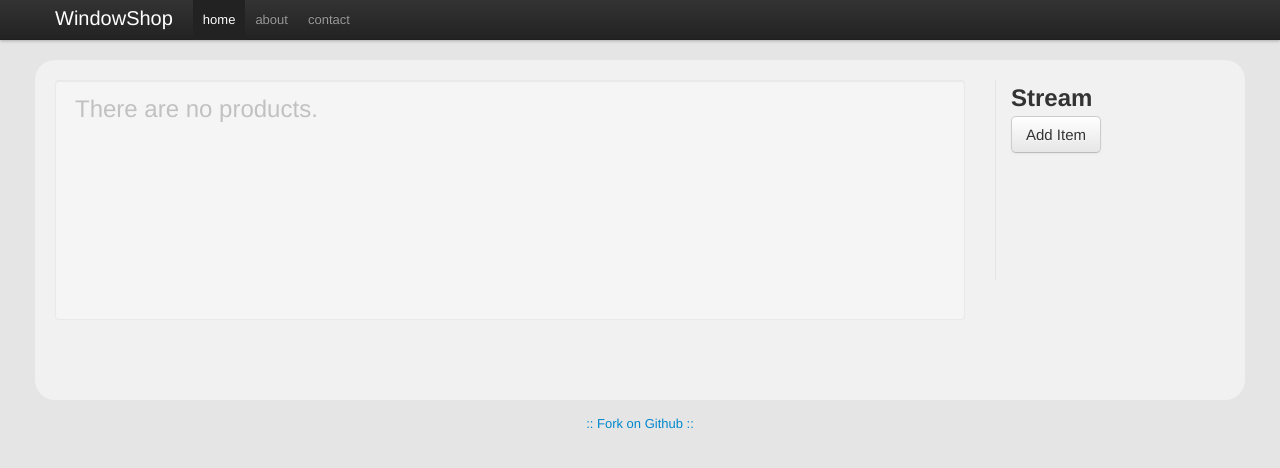
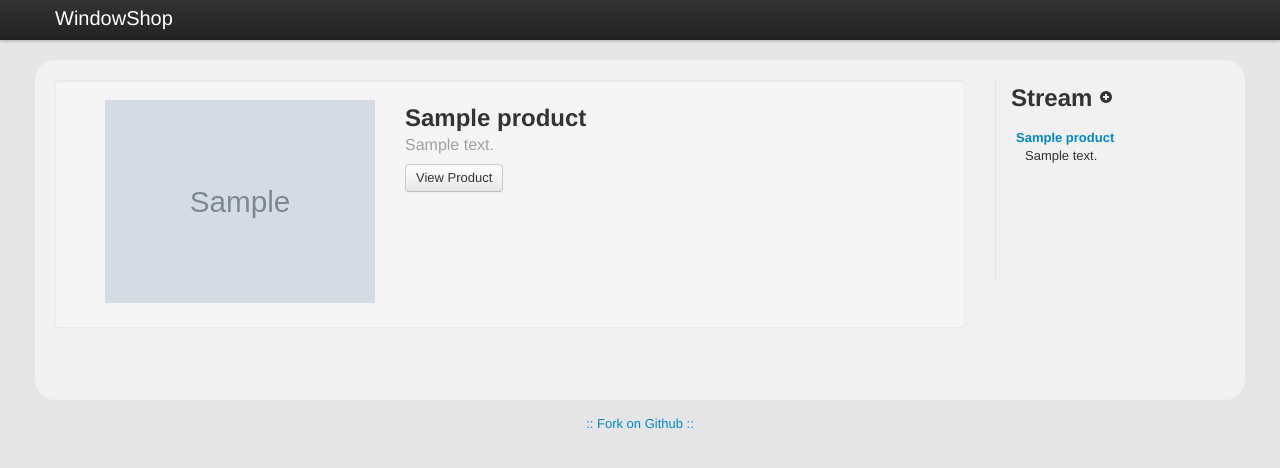
Before and after one commit to ehazlett/windowshop, a Django app: page / in a window 1280 px wide. Shown: the top 468 px of the page. Run offline with Django 3.2, Linux system fonts and the light colour scheme; tables that the repository leaves empty hold one stand-in row (values such as "Sample post"); grey boxes marked "Sample" are stand-in pictures; some libraries are stand-ins or nearby versions.

Commit message:
more work on ui

```diff
--- a/windowshop/products/models.py
+++ b/windowshop/products/models.py
@@ -1,9 +1,16 @@
 from django.db import models
+from django.contrib.auth.models import User
+from uuid import uuid4
 
 class Product(models.Model):
+    uuid = models.CharField(max_length=36, null=True, blank=True, \
+        default=str(uuid4()))
+    created = models.DateTimeField(auto_now_add=True)
     name = models.CharField(max_length=64, null=True)
-    description = models.TextField(null=True)
-    image = models.ImageField(upload_to='products', null=True)
+    description = models.TextField(null=True, blank=True)
+    image_url = models.URLField(null=True, blank=True)
+    url = models.URLField(null=True, blank=True)
+    author = models.ForeignKey(User, null=True, blank=True)
 
     def __unicode__(self):
         return self.name
--- a/windowshop/products/urls.py
+++ /dev/null
@@ -1,5 +0,0 @@
-from django.conf.urls.defaults import patterns, include, url
-
-urlpatterns = patterns('products.views',
-    url(r'^$', 'index'),
-)
--- a/windowshop/products/views.py
+++ b/windowshop/products/views.py
@@ -1,5 +1,22 @@
 from django.shortcuts import render_to_response
 from django.template import RequestContext
+from products.models import Product
+from random import Random
 
-def index(request):
-    return render_to_response('index.html', context_instance=RequestContext(request))
+def index(request, product_uuid=None):
+    product = None if not product_uuid else Product.objects.get(uuid=product_uuid)
+    if request.method == 'POST':
+        p = Product()
+        p.name = request.POST.get('name', None)
+        p.description = request.POST.get('description', None)
+        p.image_url = request.POST.get('image_url', None)
+        p.url = request.POST.get('url', None)
+        p.author = request.user if request.user.id else None
+        p.save()
+    if not product and Product.objects.count() != 0:
+        product = Product.objects.order_by('-created')[0]
+    ctx = {
+        'product': product,
+        'latest': Product.objects.order_by('-created')[:5],
+    }
+    return render_to_response('index.html', ctx, context_instance=RequestContext(request))
--- a/windowshop/static/css/app.css
+++ b/windowshop/static/css/app.css
@@ -21,11 +21,30 @@ div.sidebar {
   border-left: 1px solid #e5e5e5;
   min-height: 200px;
 }
+div.sidebar dl {
+  margin-left: 5px;
+}
 .info {
   font-size: 24px;
   color: #c1c1c1;
+}
+.info-small {
+  font-size: 16px;
+  color: #a1a1a1;
 }
 div.footer {
   margin: 15px auto 0 auto;
   text-align: center;
 }
+div.product-link {
+  margin: 10px 0 10px 0;
+}
+.icon-link {
+  position: relative;
+  top: 6px;
+}
+div.sidebar-footer {
+  position: relative;
+  bottom: -5px;
+  text-align: center;
+}
--- /dev/null
+++ b/windowshop/static/js/validate.js
@@ -0,0 +1,16 @@
+function validateForm(form, errorClass){
+  var valid = true;
+  var cssClass = errorClass ? errorClass : 'error';
+  if (form) {
+    $(form).find(':input').each(function(index, el){
+      if ($(el).hasClass('required')) {
+        if ($(el).val() == "") {
+          valid = false;
+          //debug.log($(el) + ' invalid');
+          $(el).parent().parent().addClass(cssClass);
+        }
+      }
+    });
+  }
+  return valid;
+}
--- a/windowshop/templates/base.html
+++ b/windowshop/templates/base.html
@@ -26,12 +26,9 @@
             <span class="icon-bar"></span>
             <span class="icon-bar"></span>
           </a>
-          <a class="brand" href="#">WindowShop</a>
+          <a class="brand" href="{% url products.views.index %}">WindowShop</a>
           <div class="nav-collapse">
             <ul class="nav">
-              <li class="active"><a href="#">{% trans 'home' %}</a></li>
-              <li><a href="#about">{% trans 'about' %}</a></li>
-              <li><a href="#contact">{% trans 'contact' %}</a></li>
             </ul>
           </div><!--/.nav-collapse -->
         </div>
@@ -47,6 +44,7 @@
     <div class="footer">
       <a href="https://github.com/ehazlett/windowshop" target="_gh">:: Fork on Github ::</a>
     </div>
+    <script src="{{ STATIC_URL }}js/validate.js"></script>
     <script src="{{ STATIC_URL }}js/bootstrap.min.js"></script>
     <script src="{{ STATIC_URL }}js/bootstrap-modal.js"></script>
   </body>
--- a/windowshop/templates/index.html
+++ b/windowshop/templates/index.html
@@ -5,26 +5,69 @@
 <div class="row-fluid">
   <div class="well span9 product">
     {% if product %}
-
+    <div class="span3">
+      <img src="{{product.image_url}}"/>
+    </div>
+    <div class="span5 pull-right">
+      <h2>{{product.name}}</h2>
+      <div class="info-small">{{product.description}}</div>
+      <div class="product-link">
+        <a href="{{product.url}}" class="btn" target="_ws">{% trans 'View Product' %}</a>
+      </div>
+    </div>
     {% else %}
     <div class="info">{% trans 'There are no products.' %}</div>
     {% endif %}
   </div>
   <div class="sidebar span2">
-    <h2>{% trans 'Stream' %}</h2>
-    {% for p in latest_products %}
-
-    {% empty %}
-    <a href="#" id="btn-add-item" class="btn btn-large">{% trans 'Add Item' %}</a>
+    <h2>{% trans 'Stream' %} <a href="#" id="btn-add-item" title="{% trans 'Add Item' %}"><i class="icon-plus-sign icon-link"></i></a></h2>
+    <dl>
+    {% for p in latest %}
+      <dt><a href="{% url products.views.index p.uuid %}">{{p.name}}</a></dt>
+      <dd>{{p.description|truncatewords:10}}</dt>
     {% endfor %}
+    </dl>
+    <div class="sidebar-footer">
+    </div>
   </div>
 
   <div id="modal-add-item" class="modal hide">
     <div class="modal-header">
+      <a class="close" data-dismiss="modal">×</a>
+      <h1>{% trans 'Add Item' %}</h1>
     </div>
     <div class="modal-body">
+      <form id="form-add-item" class="form-horizontal" method="POST" enctype="multipart/form-data">
+        {% csrf_token %}
+        <div class="control-group">
+          <label class="control-label">{% trans 'Name' %}</label>
+          <div class="controls">
+            <input type="text" class="input-xlarge" name="name"/>
+          </div>
+        </div>
+        <div class="control-group">
+          <label class="control-label">{% trans 'Description' %}</label>
+          <div class="controls">
+            <textarea name="description"></textarea>
+          </div>
+        </div>
+        <div class="control-group">
+          <label class="control-label">{% trans 'Image URL' %}</label>
+          <div class="controls">
+            <input type="text" class="input-xlarge" name="image_url"/>
+          </div>
+        </div>
+        <div class="control-group">
+          <label class="control-label">{% trans 'URL' %}</label>
+          <div class="controls">
+            <input type="text" class="input-xlarge" name="url"/>
+          </div>
+        </div>
+      </form>
     </div>
     <div class="modal-footer">
+      <a id="btn-form-save" class="btn btn-primary">{% trans 'Save' %}</a>
+      <a class="btn" data-dismiss="modal">{% trans 'Cancel' %}</a>
     </div>
   </div>
 </div>
@@ -32,5 +75,12 @@
   $("#btn-add-item").click(function(){
     $("#modal-add-item").modal('toggle');
   });
+  $("#btn-form-save").click(function(){
+    if (validateForm("form-add-item")) {
+      $("#form-add-item").submit();
+    } else {
+      return false;
+    }
+  });
 </script>
 {% endblock %}
--- a/windowshop/urls.py
+++ b/windowshop/urls.py
@@ -16,7 +16,8 @@ urlpatterns = patterns('',
 
     # Uncomment the next line to enable the admin:
     url(r'^admin/', include(admin.site.urls)),
-    url(r'^$', include('products.urls')),
+    url(r'^$', 'products.views.index'),
+    url(r'^([\d,\w,-w]+)/$', 'products.views.index'),
 )
 
 if settings.DEBUG:
```
